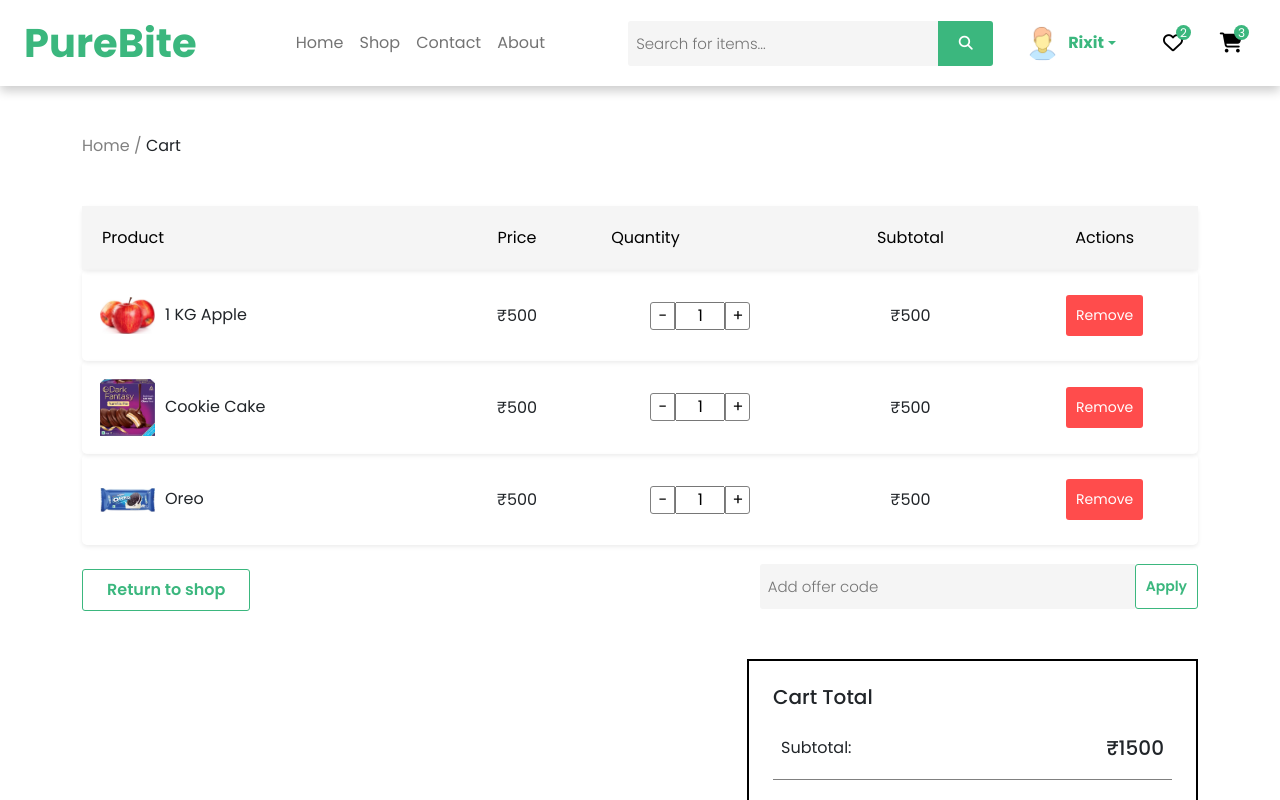
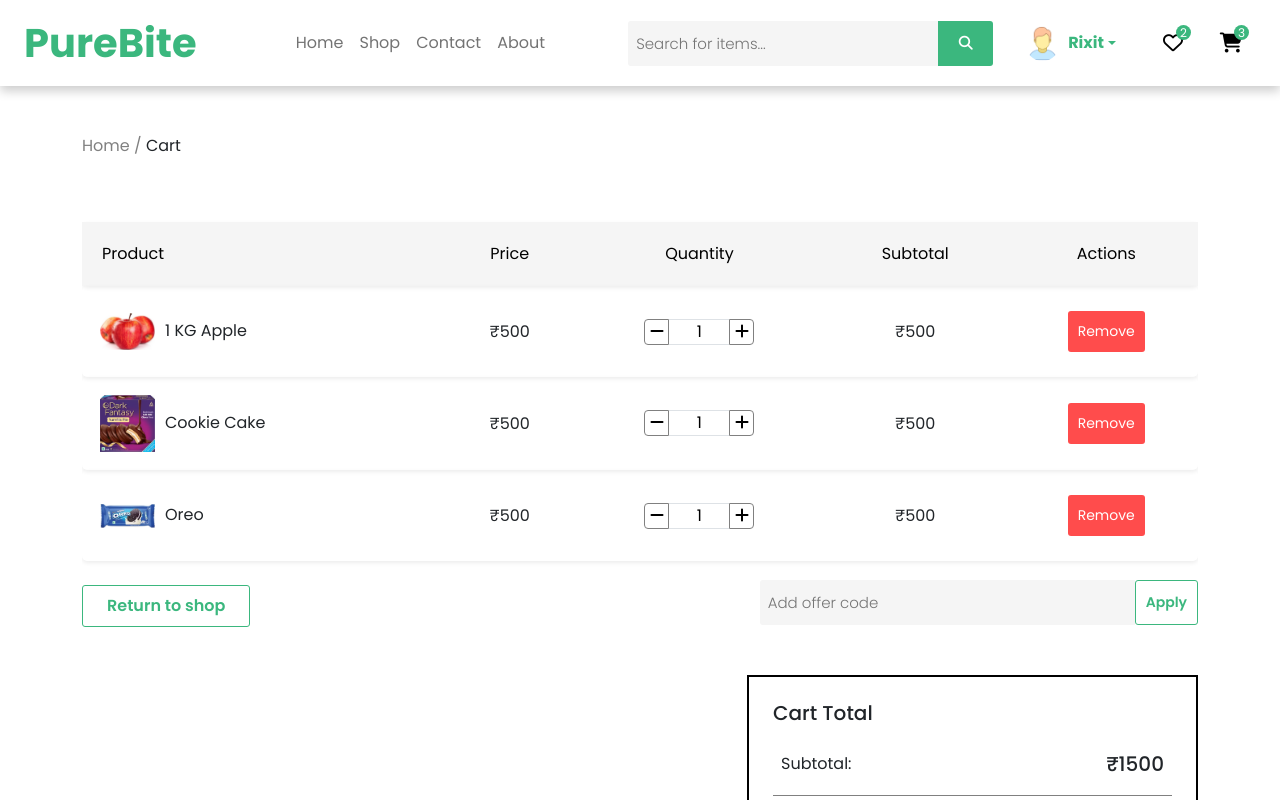
Before and after one commit to rixit-dobariya/grocery-store-mern, a React (Vite) app in the folder client/: page /cart in a window 1280 px wide. Shown: the top 800 px of the page. Built offline with nearby package versions, Linux system fonts and the light colour scheme.

Commit message:
cart changes

```diff
--- a/client/src/pages/user/Cart.jsx
+++ b/client/src/pages/user/Cart.jsx
@@ -53,14 +53,15 @@
 					</Link>{" "}
 					Cart
 				</p>
+				<div className="table-responsive">
 					<table className="table cart-table text-nowrap mt-5">
 						<thead>
-						<tr className="heading ">
-							<th>Product</th>
-							<th className="text-center">Price</th>
+							<tr className="heading text-center">
+								<th className="text-start">Product</th>
+								<th>Price</th>
 								<th>Quantity</th>
-							<th className="text-center">Subtotal</th>
-							<th className="text-center">Actions</th>
+								<th>Subtotal</th>
+								<th>Actions</th>
 							</tr>
 						</thead>
 						<tbody>
@@ -73,6 +74,7 @@
 							))}
 						</tbody>
 					</table>
+				</div>
 			</div>
 			<CartActions />
 			<CartSummary
@@ -102,23 +104,27 @@
 			<td>
 				<div className="d-flex justify-content-center qty-mod">
 					<button
-						className="number-button qty-minus"
+						className="number-button qty-minus rounded-start"
 						onClick={() => onQuantityChange(product.id, -1)}
 					>
-						-
+						<i className="fas fa-minus"></i>
 					</button>
 					<input
 						type="text"
 						value={product.quantity}
 						readOnly
-						className="text-center"
-						style={{width: "50px"}}
+						className="text-center border-start-0 border-end-0"
+						style={{
+							width: "60px",
+							border: "1px solid #dee2e6",
+							outline: "none"
+						}}
 					/>
 					<button
-						className="number-button qty-plus"
+						className="number-button qty-plus rounded-end"
 						onClick={() => onQuantityChange(product.id, 1)}
 					>
-						+
+						<i className="fas fa-plus"></i>
 					</button>
 				</div>
 			</td>
```
Lines whose indentation alone changed are shown as unchanged.
